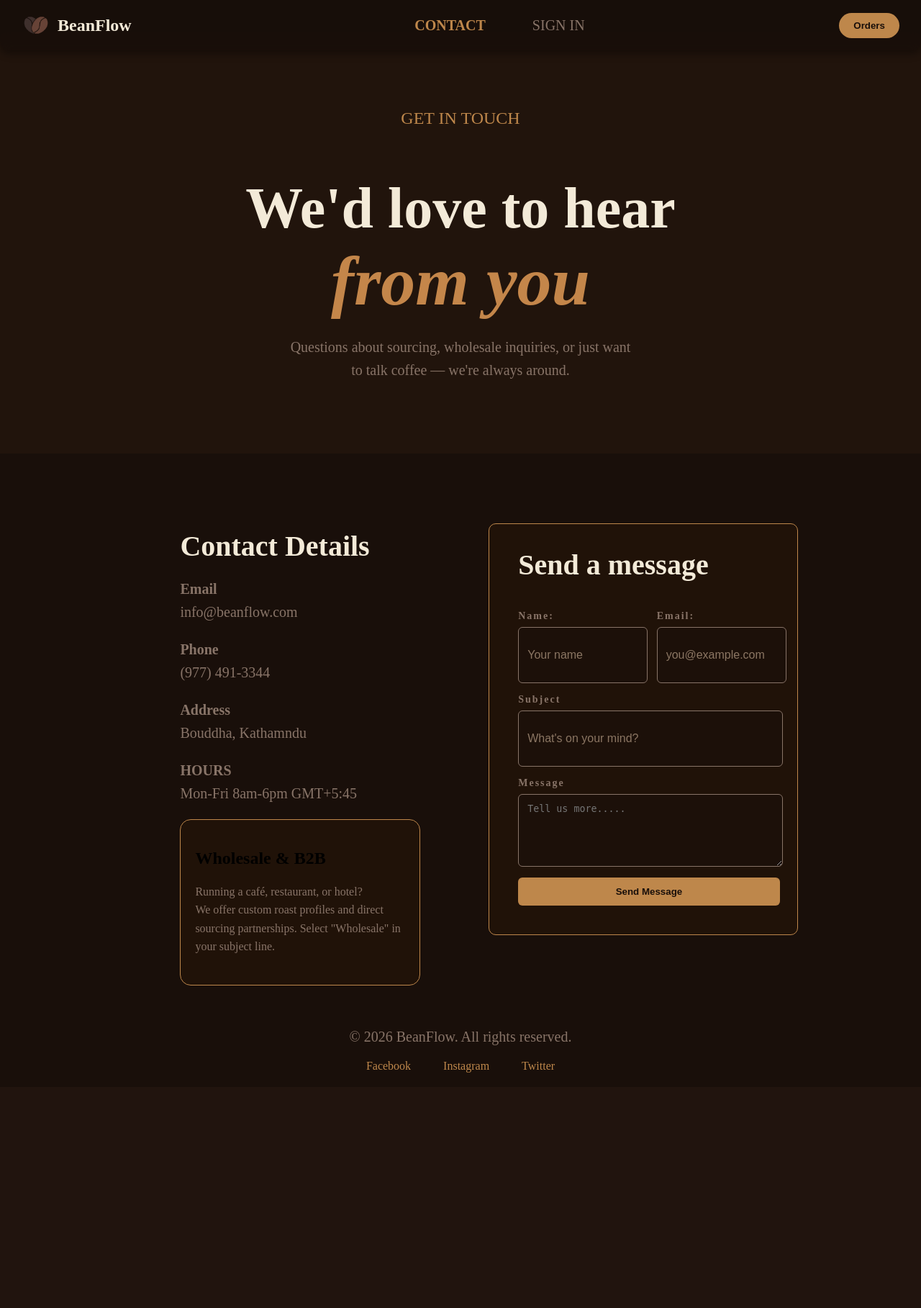
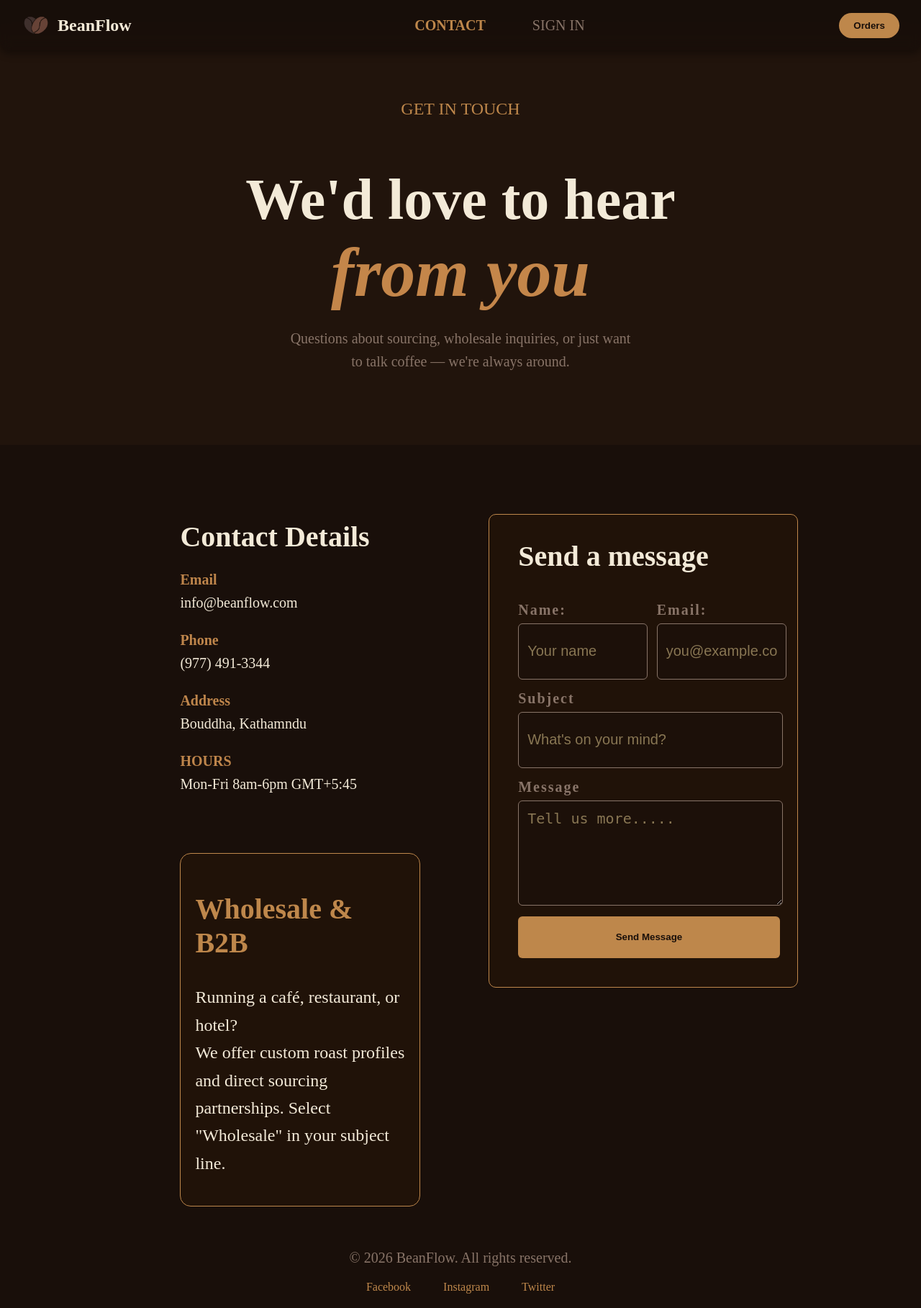
Before and after one commit to ishanog/coffee, a PHP site: page /contact.html in a window 1280 px wide. Shown: the whole page at 72% size. Before the commit the page ends 1490 px from the top, so only its background shows below. Run offline with PHP 8.4, Linux system fonts and the light colour scheme.

Commit message:
updated css for all major changes

```diff
--- a/index.css
+++ b/index.css
@@ -325,10 +325,12 @@ body {
     transition: color 0.3s ease;
 }
 
+/* -----------------CONTACT-PAGE------------------- */
+
 .intro {
     background-color: #21140C;
     padding: 80px 60px;
-    margin-top: 4%;
+    margin-top: 3%;
 }
 
 .intro-text {
@@ -386,9 +388,13 @@ body {
     color: #F3EAD8;
 }
 
+.contact-left strong{
+    color: #BE854B;
+}
+
 .contact-left p {
     font-size: 1.25rem;
-    color: #887468;
+    color: #F3EAD8;
     line-height: 1.6;
     margin-bottom: 20px;
 }
@@ -418,19 +424,26 @@ body {
 }
 
 .contact-right input,
-.contact-right textarea {
+.contact-right textarea{
     width: 80%;
     padding: 12px;
     margin-bottom: 15px;
     border: 1px solid #887468;
     border-radius: 6px;
     background-color: #1C1009;
-    color: #F3EAD8;
+    color: #887468;
+    font-size: 1.25rem;
 }
+
 .contact-right label{
     color: #887468;
     font-weight: bold;
     margin-bottom: 7px;
+    font-size: 1.25rem;
+}
+
+.contact-right ::placeholder{
+    color: #887653;
 }
 
 .contact-right button {
@@ -443,6 +456,7 @@ body {
     cursor: pointer;
     transition: background 0.3s ease;
     width: 85%;
+    height: 58px;
 }
 
 .contact-right button:hover {
@@ -460,21 +474,26 @@ body {
     flex-direction: column;
 }
 
+.form-group label{
+    font-size: 1.25rem;
+}
+
 .b2binfo{
     background-color: #201208;
     border: 1px solid #BE874B;
     padding: 20px;
     border-radius: 15px;
     width: 75%;
+    margin-top: 80px;
 }
 
-.b2binfo h2{
-    font-size: 1.15rem;
+.b2binfo h1{
+    font-size: 2.5rem;
     color: #BE874B;
 }
 
 .b2binfo p{
-    font-size: 1rem;
+    font-size: 1.5rem;
 }
 
 /* -----------loginpage-------------- */
@@ -556,7 +565,7 @@ input{
 }
 
 input::placeholder{
-    color:#8b7663;
+    color: #867C6A;
 }
 
 input:focus{
```
Also changed, not shown: other parts of index.css (+48 -12 lines).
